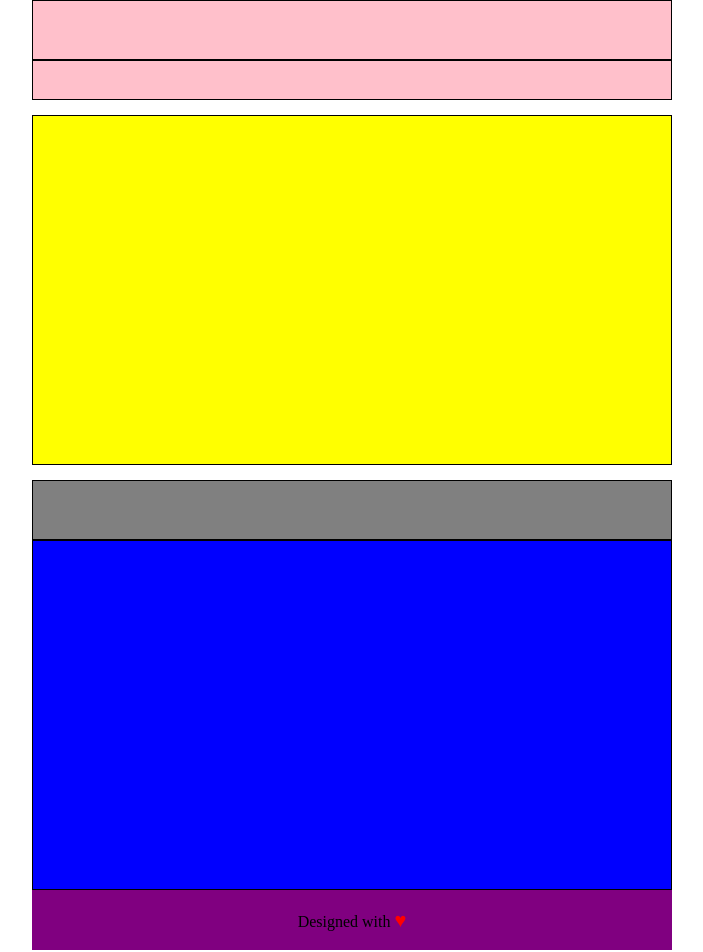
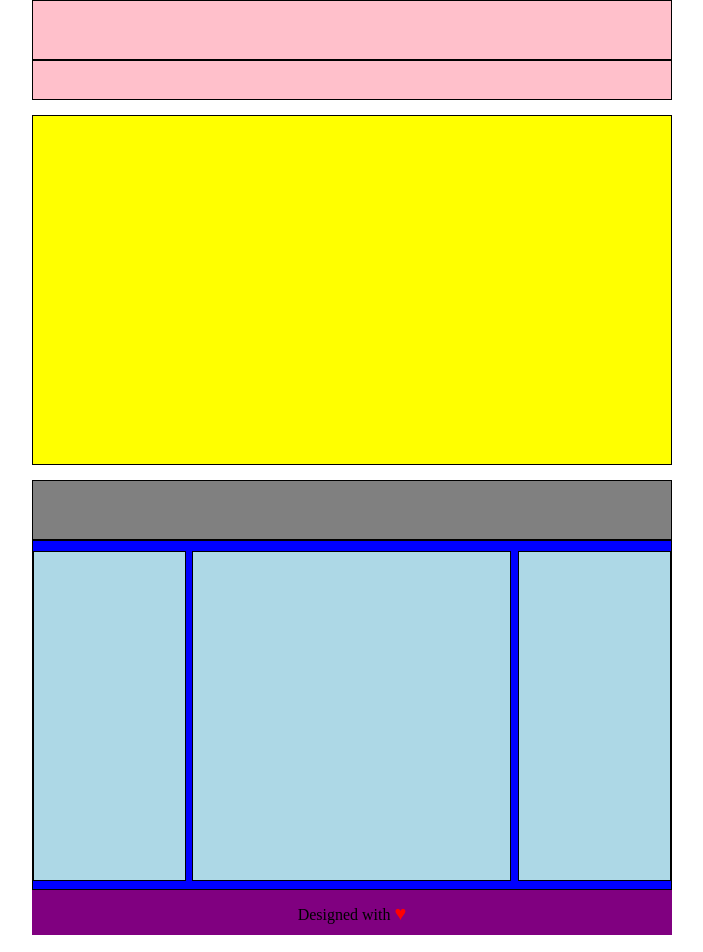
Before and after one commit to AlbertoGambino/htmlcss-struttura-wp, a plain HTML site: page index.html in a window 1280 px wide. Shown: the whole page, without its empty margins (288-991 px from the left). Drawn offline with Linux system fonts and the light colour scheme.

Commit message:
contenuto sezione 3

```diff
--- a/index.html
+++ b/index.html
@@ -25,6 +25,17 @@
       </section>
       <section class="sezione3">
 
+        <aside class="side">
+
+        </aside>
+        <main class="centro">
+
+        </main>
+        <aside class="side">
+
+        </aside>
+
+
       </section>
       <footer class="riconoscimenti">
 
--- a/style.css
+++ b/style.css
@@ -7,7 +7,6 @@
 .container{
 width: 50%;
 margin: auto;
-
 }
 
 header{
@@ -42,6 +41,33 @@ nav{
   height: 350px;
   background-color: blue;
   border: 1px solid black;
+  position: relative;
+
+}
+.sezione3::after{
+  content: "";
+  display: table;
+  clear: both;
+}
+.side{
+  height: 330px;
+  width: 24%;
+  float: left;
+  background-color: lightblue;
+  border: 1px solid black;
+  margin: 10px 0;
+
+
+}
+
+.centro{
+  height: 330px;
+  width: 50%;
+  float: left;
+  background-color: lightblue;
+  border: 1px solid black;
+  margin: 10px 1%;
+
 
 }
 
@@ -49,13 +75,10 @@ nav{
 
 
 
-
-
-
 .riconoscimenti{
-  height: 60px;
+  height: 45px;
   background-color: purple;
-  line-height: 60px;
+  line-height: 45px;
   text-align: center;
 }
 
```
